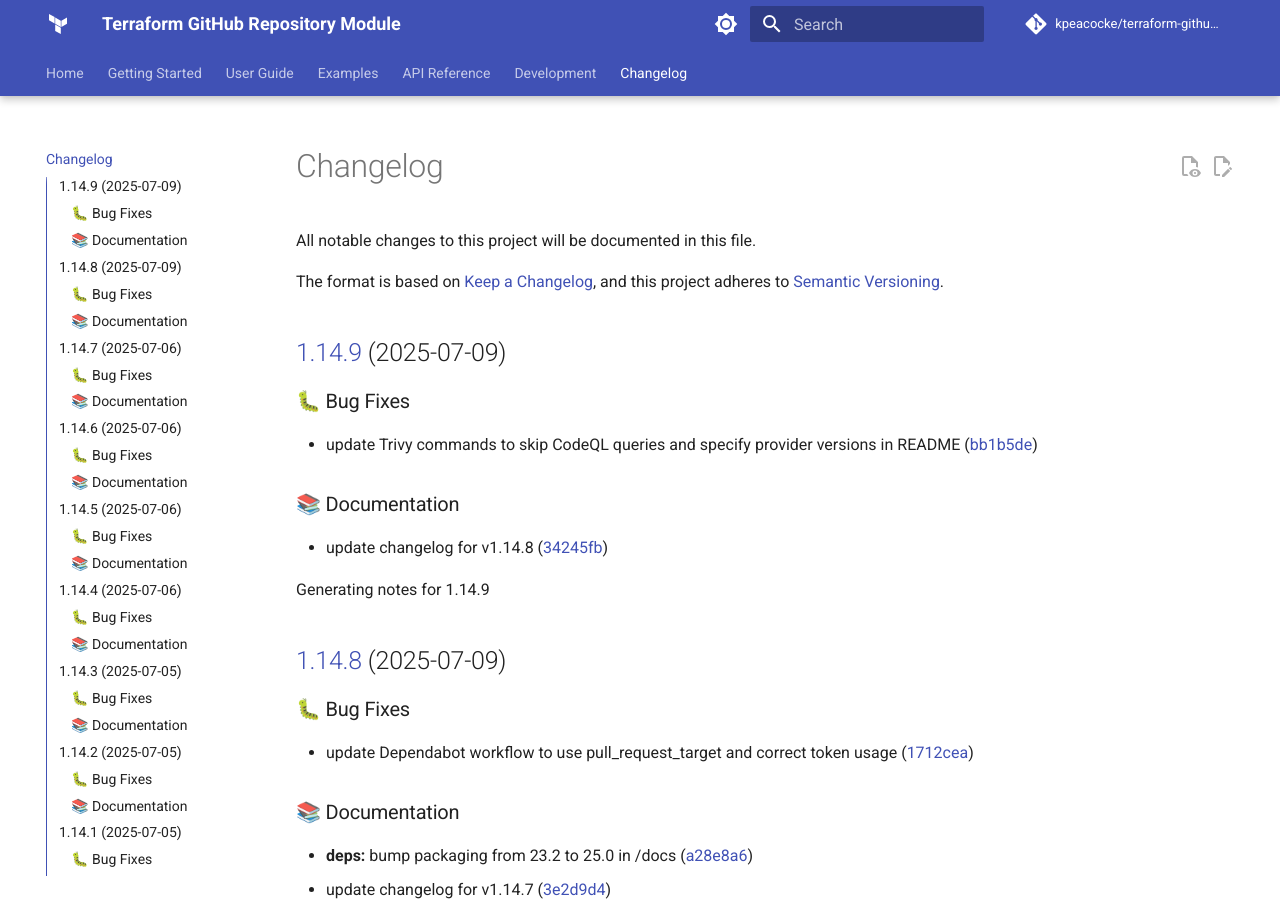
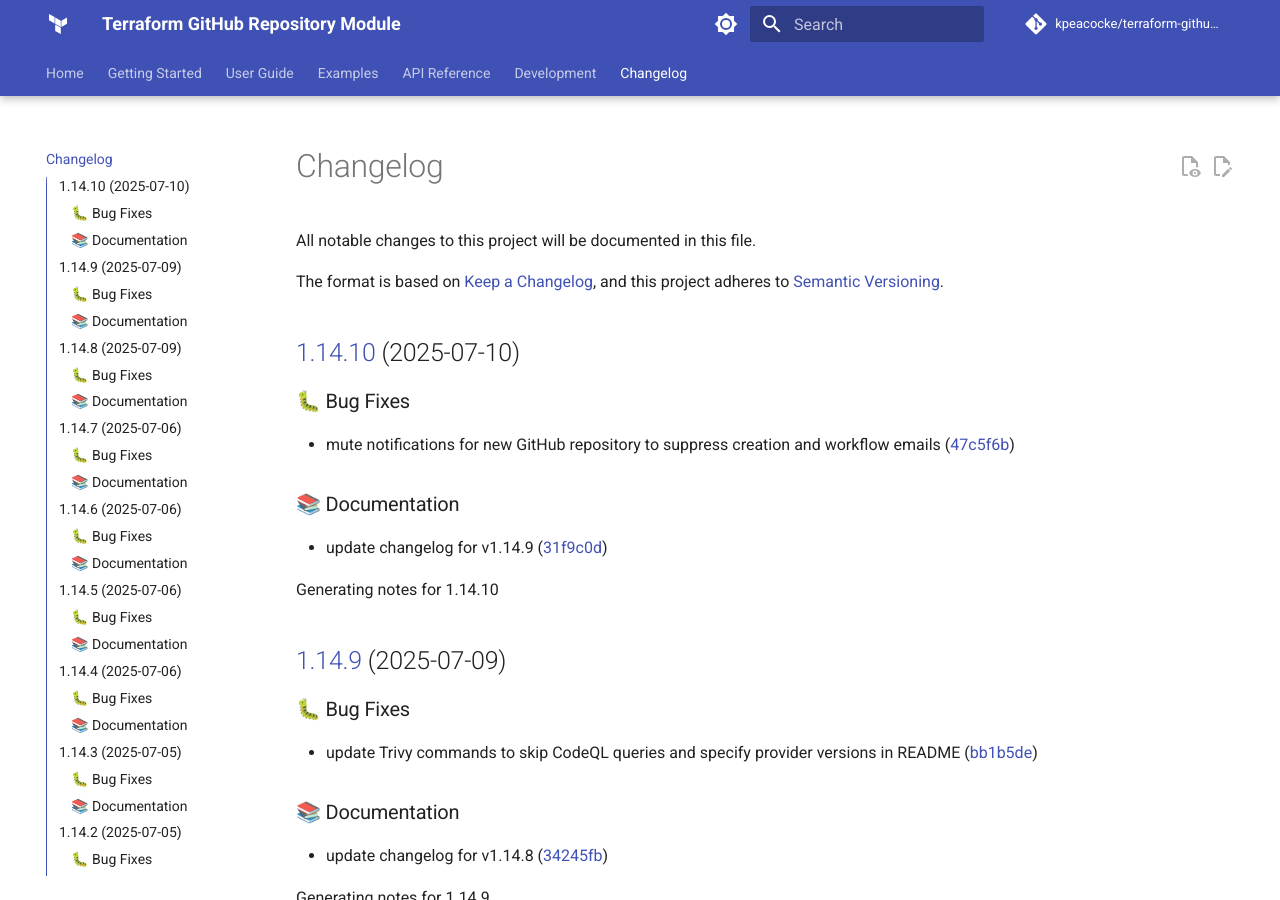
Before and after one commit to kpeacocke/terraform-github-repo, an MkDocs documentation site: the page built from docs/changelog.md, in a window 1280 px wide and 900 px high. Built offline with MkDocs 1.6.1 and Material for MkDocs 9.7.7, drawn with Linux system fonts in a browser that asks for light colours; comment, search, counter and statistics services are not loaded; the version menu is left out.

Commit message:
docs: update changelog for v1.14.10

```diff
--- a/docs/changelog.md
+++ b/docs/changelog.md
@@ -6,6 +6,18 @@ The format is based on [Keep a Changelog](https://keepachangelog.com/en/1.0.0/),
 and this project adheres to [Semantic Versioning](https://semver.org/spec/v2.0.0.html).
 
 <!-- markdownlint-disable MD024 -->
+
+## [1.14.10](https://github.com/kpeacocke/terraform-github-repo/compare/v1.14.9...v1.14.10) (2025-07-10)
+
+### 🐛 Bug Fixes
+
+* mute notifications for new GitHub repository to suppress creation and workflow emails ([47c5f6b](https://github.com/kpeacocke/terraform-github-repo/commit/47c5f6b569487c048b9760539ed90a497fda3518))
+
+### 📚 Documentation
+
+* update changelog for v1.14.9 ([31f9c0d](https://github.com/kpeacocke/terraform-github-repo/commit/31f9c0d5baf179c9bc69ee38f2eab47fdffe299c))
+
+Generating notes for 1.14.10
 
 ## [1.14.9](https://github.com/kpeacocke/terraform-github-repo/compare/v1.14.8...v1.14.9) (2025-07-09)
 
```
